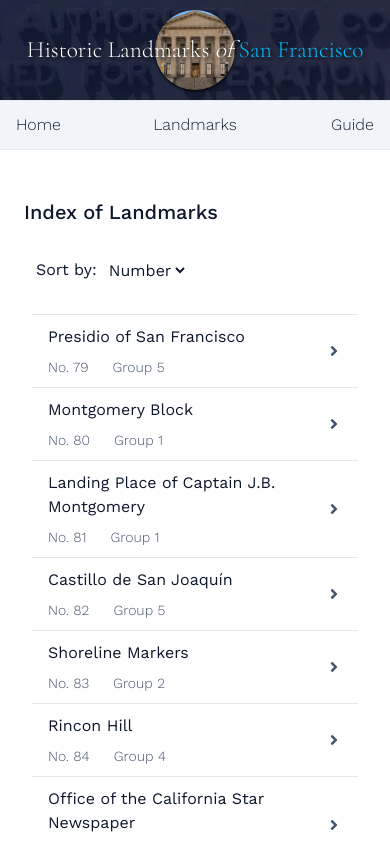
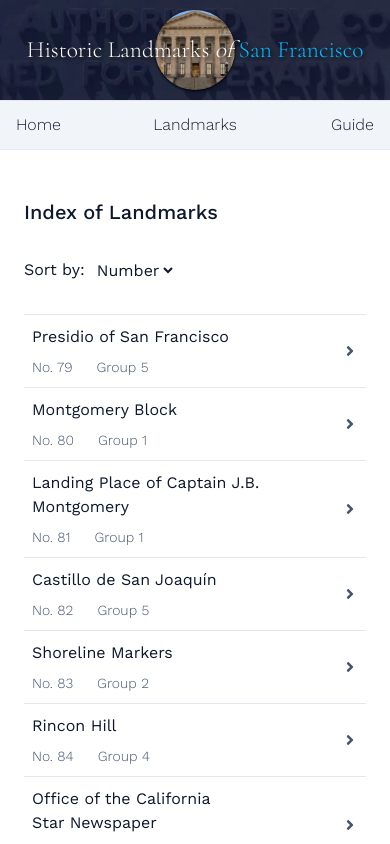
Before and after one commit to tdkent/hlosf.com, a Next.js app: page /landmarks in a window 390 px wide. Shown: the top 844 px of the page. Built offline with nearby package versions, Linux system fonts and the light colour scheme.

Commit message:
update list item padding and layout

```diff
--- a/src/components/pages/landmarks/LandmarksList.tsx
+++ b/src/components/pages/landmarks/LandmarksList.tsx
@@ -7,7 +7,7 @@ interface Props {
 
 const LandmarksList = ({ sortedLandmarks }: Props) => {
   return (
-    <ul className="grid grid-cols-1 mt-4 mx-2">
+    <ul className="grid grid-cols-1 my-4">
       {sortedLandmarks.map((landmark) => {
         return <LandmarksListItem key={landmark.id} landmark={landmark} />;
       })}
--- a/src/components/pages/landmarks/LandmarksListItem.tsx
+++ b/src/components/pages/landmarks/LandmarksListItem.tsx
@@ -13,7 +13,7 @@ export default function LandmarksListItem({ landmark }: Props) {
   return (
     <li className="py-2.5 border-b first:border-t lg:py-4">
       <Link href={`/landmarks/${slug}`} className="w-full">
-        <div className="flex justify-between items-center gap-6 px-4">
+        <div className="flex justify-between items-center gap-6 px-2 lg:px-4">
           <div className="flex flex-col gap-2">
             <h2 className="text-pretty lg:text-lg">{title}</h2>
             <div className="font-light text-sm md:text-base">
--- a/src/components/pages/landmarks/SortLandmarksList.tsx
+++ b/src/components/pages/landmarks/SortLandmarksList.tsx
@@ -16,7 +16,7 @@ export default function SortLandmarksList() {
   };
 
   return (
-    <div id="landmark-sort" className="my-8 pl-3">
+    <div id="landmark-sort" className="my-8">
       <form className="flex items-center">
         <label htmlFor="sort">Sort by:</label>
         <select
```
